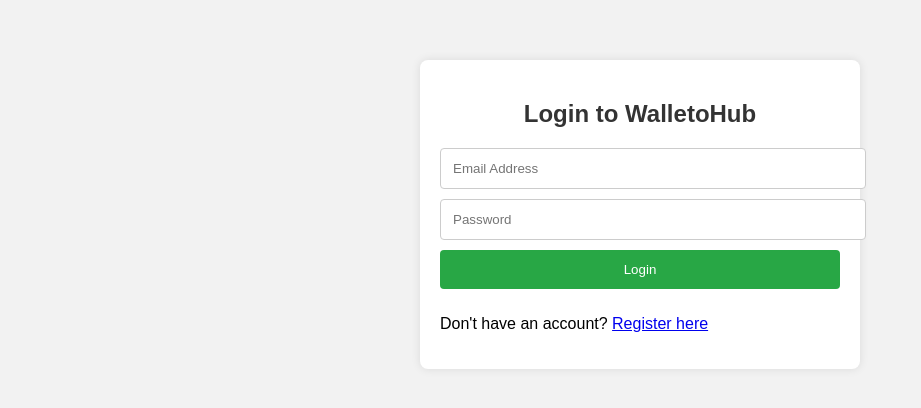
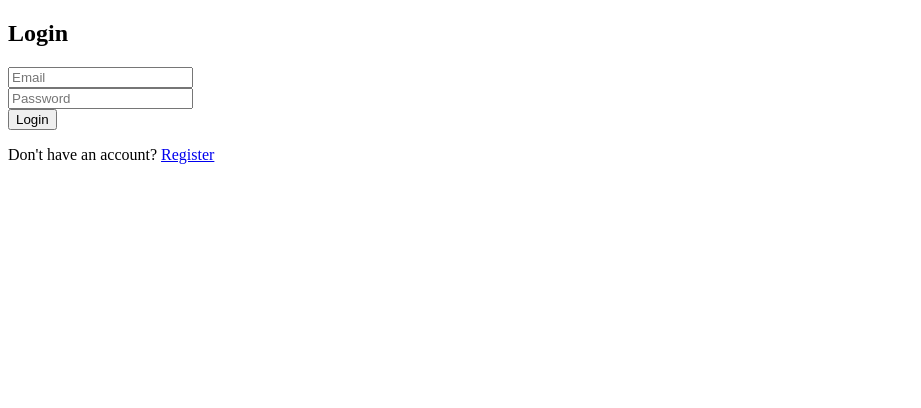
Before and after one commit to talha441/WalletoHub, a Flask app: page /login in a window 1280 px wide. Shown: the top 408 px of the page, without its empty margins (0-921 px from the left). Run offline with Flask 3, Linux system fonts and the light colour scheme.

Commit message:
Update login.html

```diff
--- a/templates/login.html
+++ b/templates/login.html
@@ -1,18 +1,19 @@
 <!DOCTYPE html>
-<html>
+<html lang="en">
 <head>
-  <title>Login - WalletoHub</title>
-  <link rel="stylesheet" href="/static/style.css">
+  <meta charset="UTF-8">
+  <title>Login | WalletoHub</title>
 </head>
 <body>
-  <div class="form-container">
-    <h2>Login to WalletoHub</h2>
-    <form method="POST">
-      <input type="email" name="email" placeholder="Email Address" required>
-      <input type="password" name="password" placeholder="Password" required>
-      <button type="submit">Login</button>
-    </form>
-    <p>Don't have an account? <a href="/register">Register here</a></p>
-  </div>
+  <h2>Login</h2>
+  {% if error %}
+    <p style="color:red;">{{ error }}</p>
+  {% endif %}
+  <form method="POST">
+    <input type="email" name="email" placeholder="Email" required><br>
+    <input type="password" name="password" placeholder="Password" required><br>
+    <button type="submit">Login</button>
+  </form>
+  <p>Don't have an account? <a href="/register">Register</a></p>
 </body>
 </html>
```
